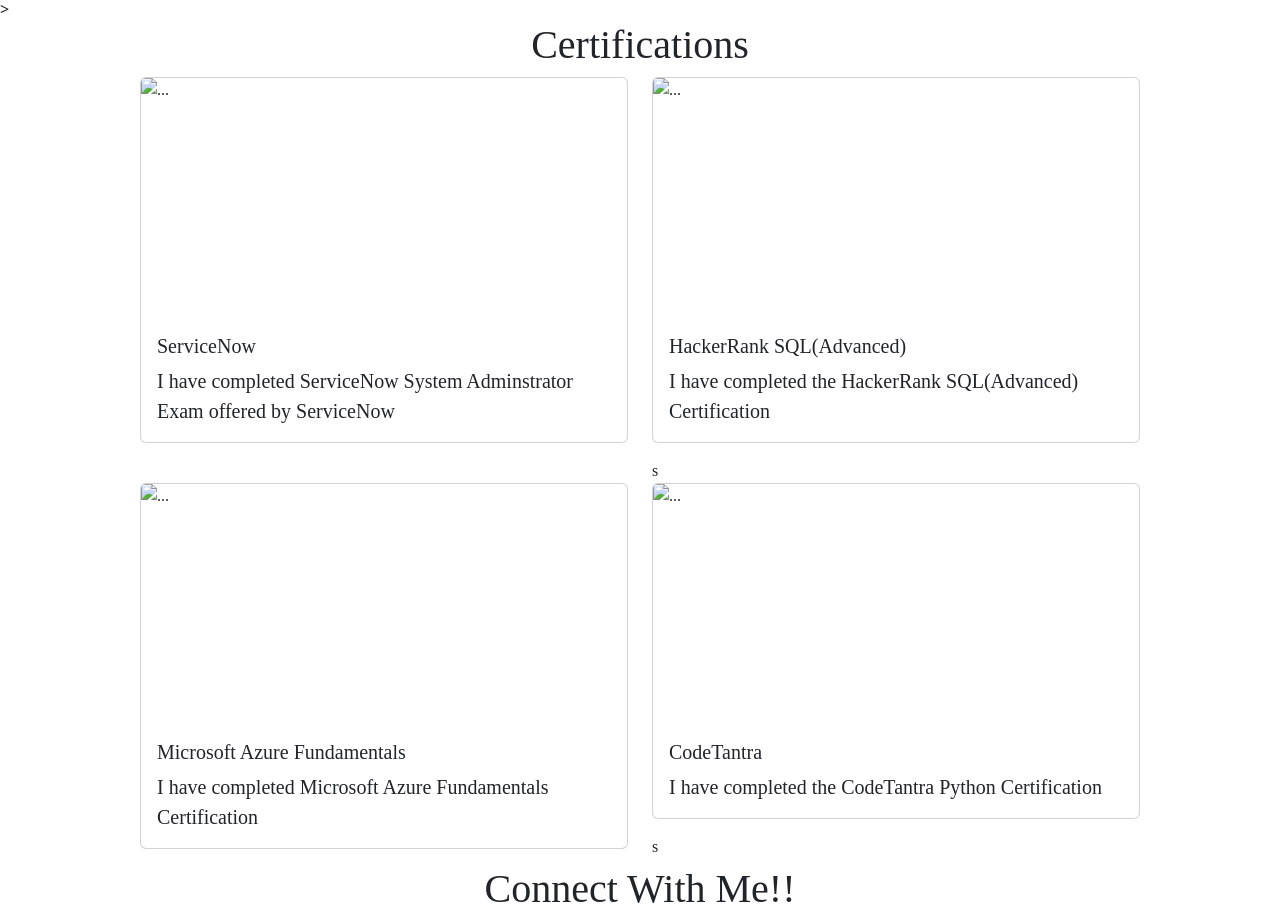
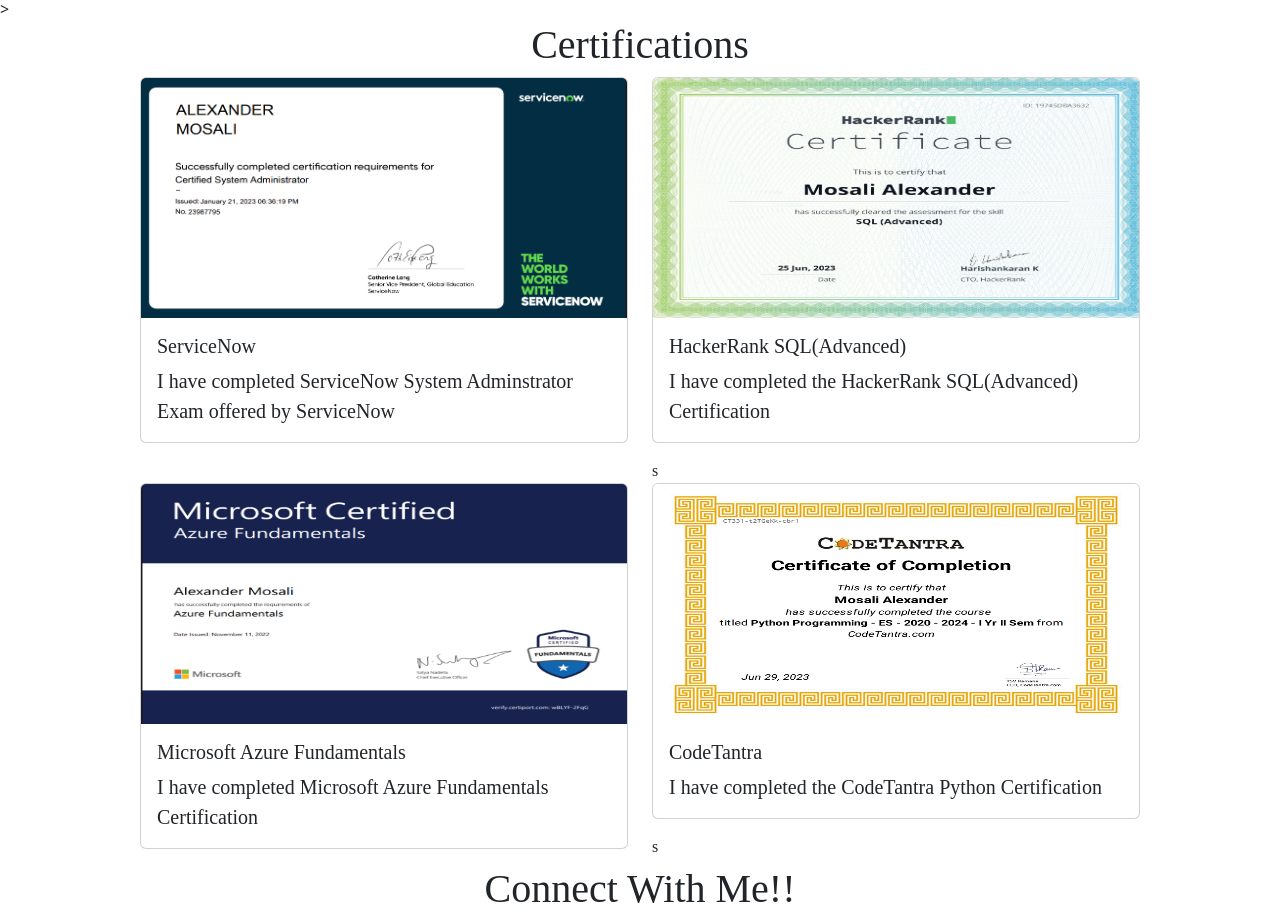
Before and after one commit to Alexander1326/Fedproject, a plain HTML site: page index.html in a window 1280 px wide. Shown: the part 2767-3683 px from the top of the page. Drawn offline with nearby package versions, Linux system fonts and the light colour scheme; files that its build step writes are made by us from their sources; files whose address does not match are found by name; a web font is replaced by a local one.

Commit message:
Update index.html

```diff
--- a/index.html
+++ b/index.html
@@ -18,7 +18,7 @@
   />
   <link href="https://unpkg.com/aos@2.3.1/dist/aos.css" rel="stylesheet">
 
-    <link rel="stylesheet" href="css/style.css">
+    <link rel="stylesheet" href="style.css">
 
 </head>
 
@@ -268,7 +268,7 @@
       data-aos="zoom-out-up">
         <div class="col-md-6">
           <div class="card mb-3">
-            <img src="images/n1.png" class="card-img-top" alt="...">
+            <img src="n1.png" class="card-img-top" alt="...">
             <div class="card-body">
               <h5 class="card-title">ServiceNow</h5>
               <p class="card-text">I have completed ServiceNow System Adminstrator Exam offered by ServiceNow</p>
@@ -278,7 +278,7 @@
         </div>
         <div class="col-md-6">
           <div class="card mb-3">
-            <img src="images/n2.png" class="card-img-top" alt="...">
+            <img src="n2.png" class="card-img-top" alt="...">
             <div class="card-body">
               <h5 class="card-title">HackerRank SQL(Advanced)</h5>
               <p class="card-text">I have completed the HackerRank SQL(Advanced) Certification</p>
@@ -291,7 +291,7 @@
       data-aos="zoom-out-down">
         <div class="col-md-6">
           <div class="card mb-3">
-            <img src="images/n3.png" class="card-img-top" alt="...">
+            <img src="n3.png" class="card-img-top" alt="...">
             <div class="card-body">
               <h5 class="card-title">Microsoft Azure Fundamentals</h5>
               <p class="card-text">I have completed Microsoft Azure Fundamentals Certification</p>
@@ -301,7 +301,7 @@
         </div>
         <div class="col-md-6">
           <div class="card mb-3">
-            <img src="images/n4.png" class="card-img-top" alt="...">
+            <img src="n4.png" class="card-img-top" alt="...">
             <div class="card-body">
               <h5 class="card-title">CodeTantra</h5>
               <p class="card-text">I have completed the CodeTantra Python Certification</p>
```
